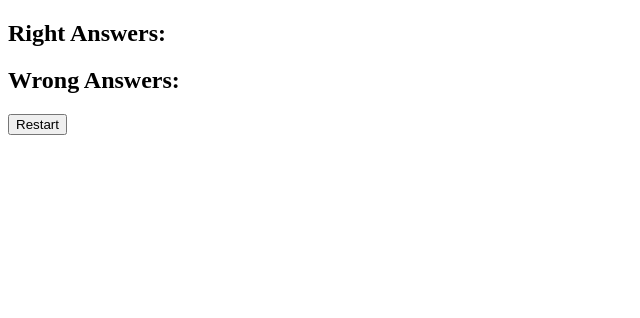
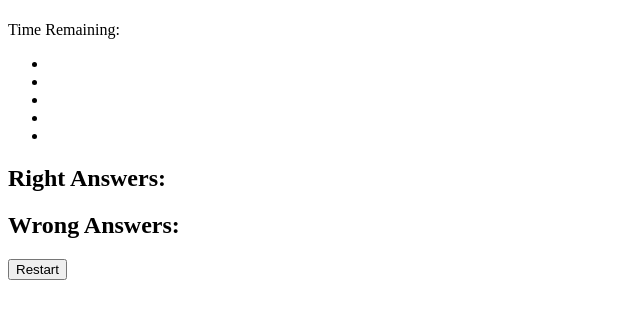
Before and after one commit to cqliu1/TriviaGame, a plain HTML site: page index.html in a window 1280 px wide. Shown: the whole page, without its empty margins (0-640 px from the left). Drawn offline with nearby package versions, Linux system fonts and the light colour scheme.

Commit message:
Added more game elements to index.html

```diff
--- a/index.html
+++ b/index.html
@@ -7,9 +7,25 @@
 </head>
 <body>
 	<div class="container">
-		<div id="timer"></div>
+		<h1></h1>
+		<div id="time-remaining">
+			Time Remaining: <span id="timer"></span>
+		</div>
 		<div id="question"></div>
-		<div id="answers"></div>
+		<div id="answers">
+			<ul class="list-group">
+			  <li type="button" class="list-group-item" id="a">
+			  </li>
+			  <li type="button" class="list-group-item" id="b">
+			  </li>
+			  <li type="button" class="list-group-item" id="c">
+			  </li>
+			  <li type="button" class="list-group-item" id="d">
+			  </li>
+			  <li type="button" class="list-group-item" id="e">
+			  </li>
+			</ul>
+		</div>
 		<div id="game-over">
 			<h2> Right Answers: <span id="right"></span></h2>
 			<h2> Wrong Answers: <span id="wrong"></span></h2>
```
